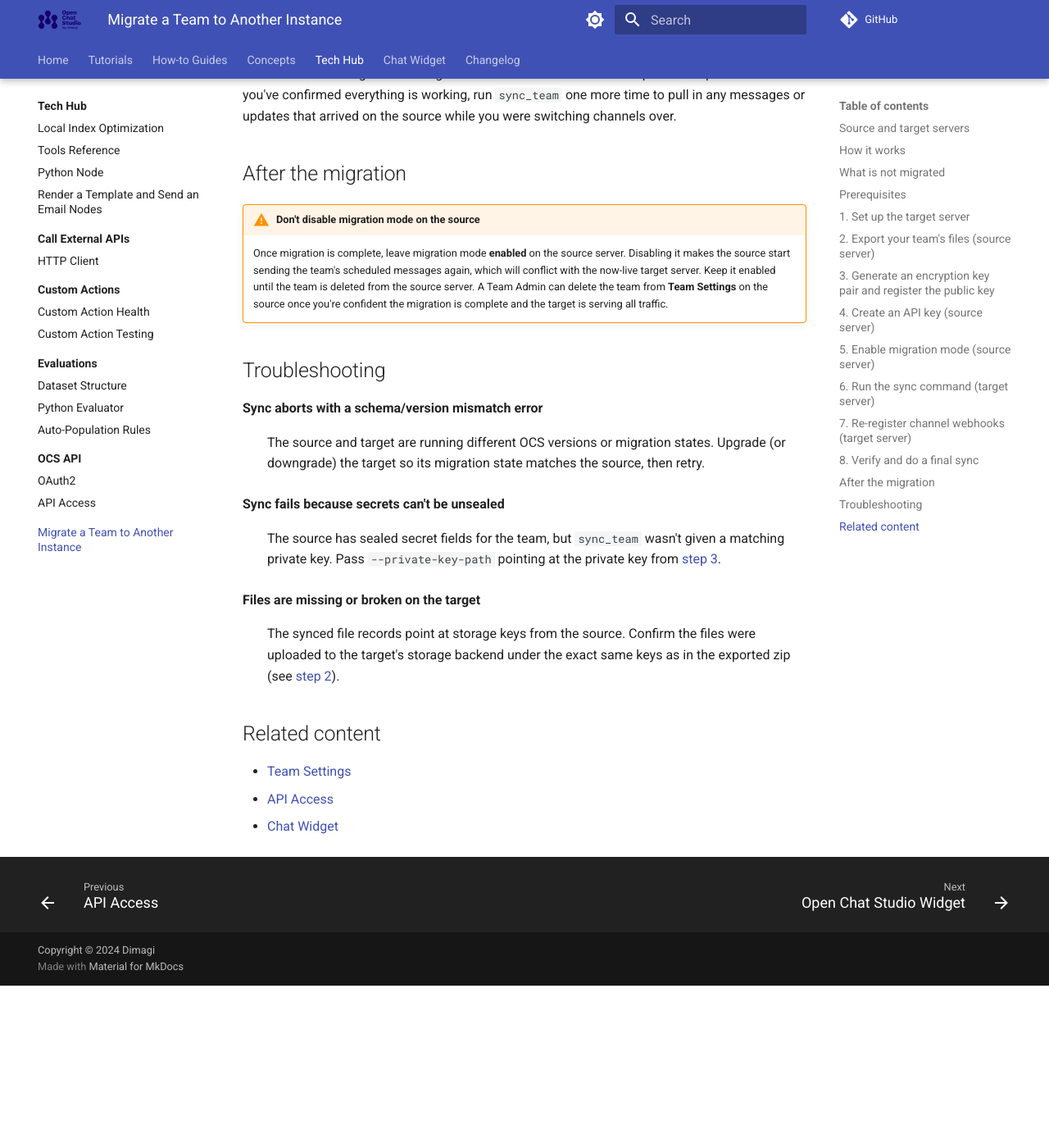
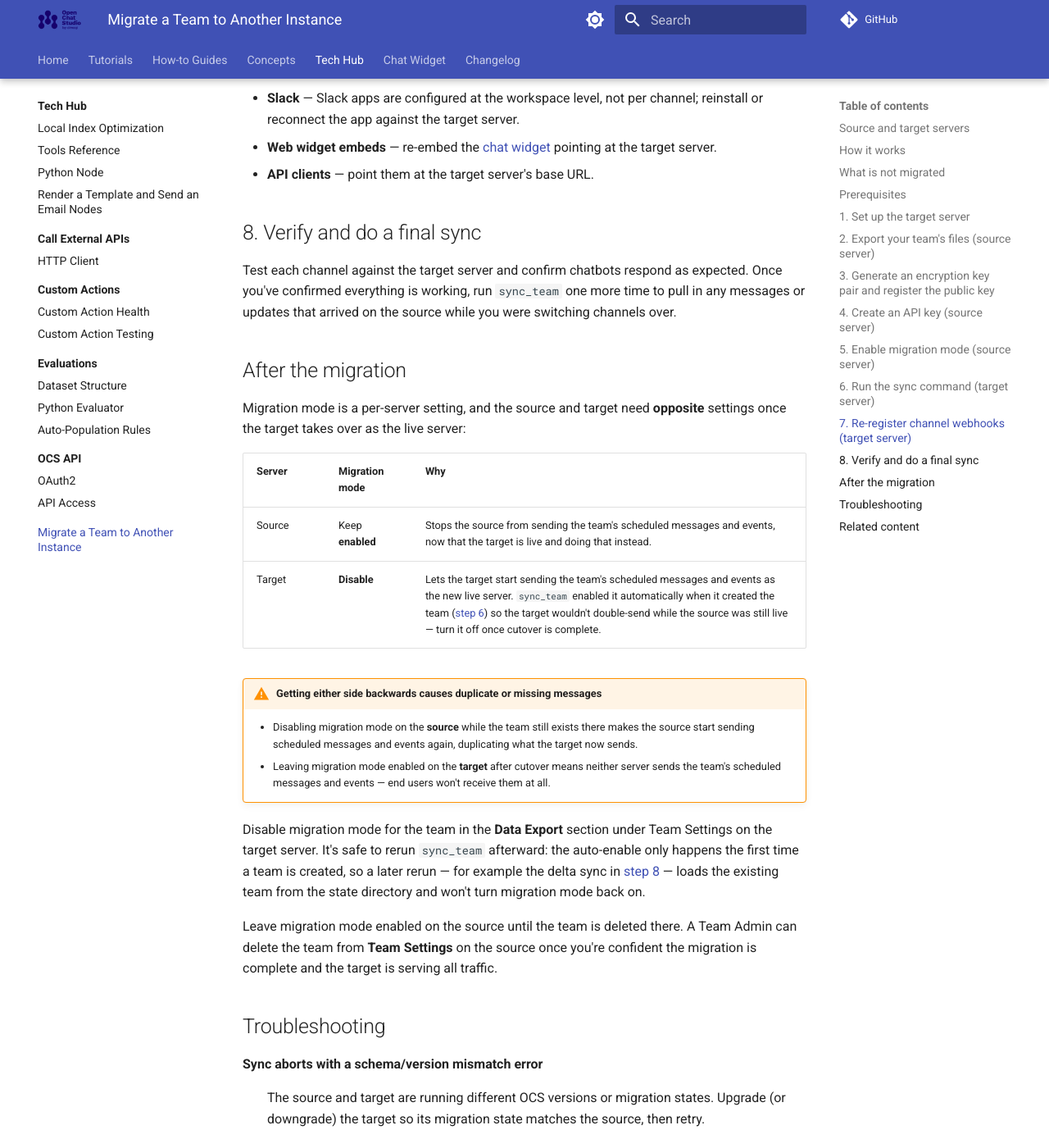
Before and after one commit to dimagi/open-chat-studio-docs, an MkDocs documentation site: the page built from docs/tech-hub/migrate_team.md, in a window 1280 px wide and 1400 px high, scrolled down 6097 px. Shown: the whole window at 82% size. Built offline with MkDocs 1.6.1 and Material for MkDocs 9.7.7, drawn with Linux system fonts in a browser that asks for light colours; a script that is not in the unit is left out; comment, search, counter and statistics services are not loaded; before the commit the page ends 7299 px from its top, so only the background shows below that; some of the changed text lies outside the part shown.

Commit message:
update changelog and docs from OCS PR #3859
Co-Authored-By: Claude Opus 4.8 (1M context) <noreply@anthropic.com>

```diff
--- a/docs/tech-hub/migrate_team.md
+++ b/docs/tech-hub/migrate_team.md
@@ -155,6 +155,11 @@ docker compose exec web python manage.py sync_team \
 
 The command creates a SQLite tracking database named after the team slug in the `--state-dir` directory. It's safe to run `sync_team` again at any point — each run picks up only what's changed since the last run, so you can use it to pull in a delta later (see [step 8](#8-verify-and-do-a-final-sync)).
 
+!!! note "The target team is created in migration mode"
+    The first time `sync_team` runs for a team, it creates that team on the target server and automatically enables migration mode for it. This stops the newly created team from firing its scheduled messages and events immediately, which would otherwise duplicate what the still-live source server is already sending. Migration mode is a per-server setting and isn't part of the exported data, so `sync_team` sets it explicitly on the new team rather than copying a value from the source.
+
+    This only happens on creation. Reruns of `sync_team` load the existing team from the state directory and leave migration mode exactly as you've set it — see [After the migration](#after-the-migration) for what to do with it once you cut over.
+
 !!! warning "Persist the state directory in containerized environments"
     In a containerized environment, the state directory won't survive container restarts or redeployments unless you persist it. Either bind mount `--state-dir` to a durable location on the host, or manually copy it out and back in if you plan to restart or redeploy the container before running the command again. If the state directory is lost, the next run starts from scratch instead of resuming.
 
@@ -192,8 +197,20 @@ Test each channel against the target server and confirm chatbots respond as expe
 
 ## After the migration
 
-!!! warning "Don't disable migration mode on the source"
-    Once migration is complete, leave migration mode **enabled** on the source server. Disabling it makes the source start sending the team's scheduled messages again, which will conflict with the now-live target server. Keep it enabled until the team is deleted from the source server. A Team Admin can delete the team from **Team Settings** on the source once you're confident the migration is complete and the target is serving all traffic.
+Migration mode is a per-server setting, and the source and target need **opposite** settings once the target takes over as the live server:
+
+| Server | Migration mode | Why |
+|---|---|---|
+| Source | Keep **enabled** | Stops the source from sending the team's scheduled messages and events, now that the target is live and doing that instead. |
+| Target | **Disable** | Lets the target start sending the team's scheduled messages and events as the new live server. `sync_team` enabled it automatically when it created the team ([step 6](#6-run-the-sync-command-target-server)) so the target wouldn't double-send while the source was still live — turn it off once cutover is complete. |
+
+!!! warning "Getting either side backwards causes duplicate or missing messages"
+    - Disabling migration mode on the **source** while the team still exists there makes the source start sending scheduled messages and events again, duplicating what the target now sends.
+    - Leaving migration mode enabled on the **target** after cutover means neither server sends the team's scheduled messages and events — end users won't receive them at all.
+
+Disable migration mode for the team in the **Data Export** section under Team Settings on the target server. It's safe to rerun `sync_team` afterward: the auto-enable only happens the first time a team is created, so a later rerun — for example the delta sync in [step 8](#8-verify-and-do-a-final-sync) — loads the existing team from the state directory and won't turn migration mode back on.
+
+Leave migration mode enabled on the source until the team is deleted there. A Team Admin can delete the team from **Team Settings** on the source once you're confident the migration is complete and the target is serving all traffic.
 
 ## Troubleshooting
 
```
